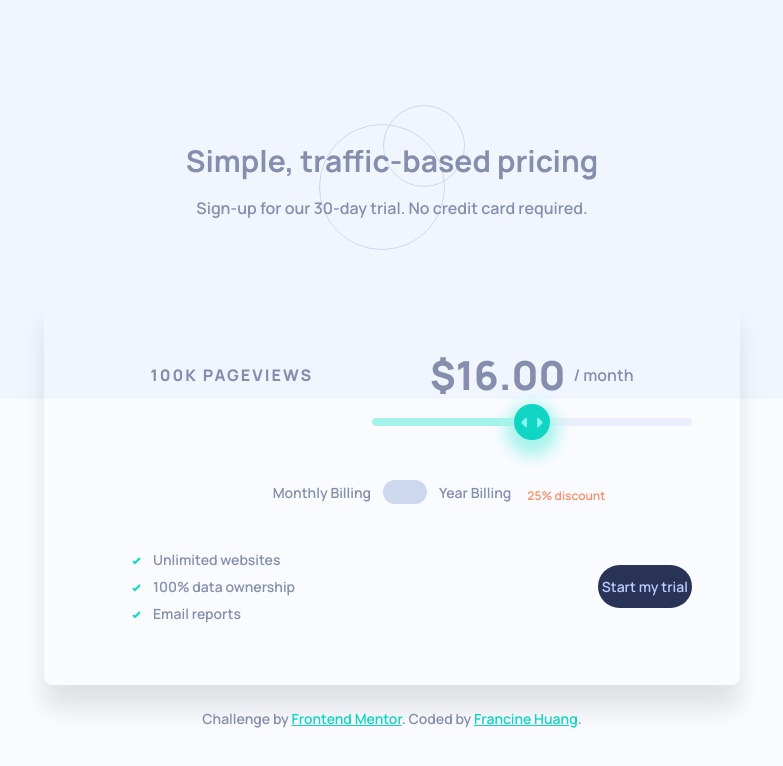
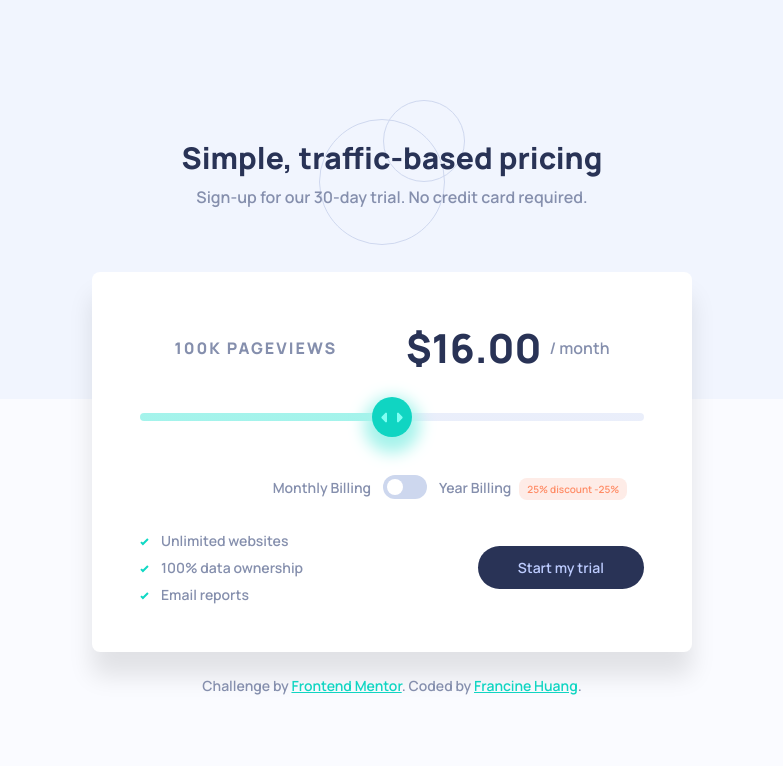
Before and after one commit to FrancineHuang/Interactive-pricing-component, a plain HTML site: page index.html in a window 1280 px wide. Shown: the whole page, without its empty margins (248-1031 px from the left). Drawn offline with Linux system fonts and the light colour scheme.

Commit message:
fix: fix the stylesheet

```diff
--- a/style.css
+++ b/style.css
@@ -1,38 +1,34 @@
-/* ---------- Font import: Manrope ---------- */
-@import url('https://fonts.googleapis.com/css2?family=Manrope:wght@200..800&display=swap');
+@import url('https://fonts.googleapis.com/css2?family=Manrope:wght@600;800&display=swap');
+*{
+    padding: 0;
+    margin: 0;
+    box-sizing: border-box;
+}
+:root{
+    --body-bg: hsl(230, 100%, 99%);
+    --text: hsl(225, 20%, 60%);
+    --empty-slide-bar: hsl(224, 65%, 95%);
+    --slider-hover-bg: hsl(176, 65%, 40%);
+    --toggle-bar: hsl(223, 50%, 87%);
+    --checkbox-hover: hsl(174, 77%, 80%);
+    --checkbox-active: hsl(174, 86%, 45%);
+    --discount-bg: hsl(14, 92%, 95%);
+    --discount-text: hsl(15, 100%, 70%);
+    --button-clr: hsl(226, 100%, 87%);
+    --button-bg: hsl(227, 35%, 25%);
+    --white: hsl(0, 0%, 100%);
 
-:root {
-    /* Font Family */
-    --ff-body: "Manrope", sans-serif;
-
-    /* Font Size */
-    --fs-xs: 0.75rem;       /*12px*/
-    --fs-s: 0.815rem;       /*13px*/
-    --fs-l: 1.25rem;        /*20px*/
-    --fs-xl: 2rem;          /*32px*/
-
-    /* Primary Colors */
-    --soft-cyan: hsl(174, 77%, 80%);
-    --strong-cyan: hsl(174, 86%, 45%);
-    --light-grayish-red: hsl(14, 92%, 95%);
-    --light-red: hsl(15, 100%, 70%);
-    --pale-blue: hsl(226, 100%, 87%);
-
-    /* Neutral Colors */
-    --white: hsl (0, 0%, 100%);
-    --very-pale-blue: hsl(230, 100%, 99%);
-    --light-grayish-blue-a: hsl(224, 65%, 95%);
-    --light-grayish-blue-b: hsl(223, 50%, 87%);
-    --grayish-blue: hsl(225, 20%, 60%);
-    --dark-desaturated-blue: hsl(227, 35%, 25%);
+    --fs-xs: 0.75rem;           /*12px*/
+    --fs-s: 0.8125rem;          /*13px*/
+    --fs-l: 1.25rem;            /*20px*/
+    --fs-xl: 2rem;              /*32px*/
 }
-
-body {
+body{
     min-height: 100vh;
-    color: var(--grayish-blue);
-    background: url("images/bg-pattern.svg") no-repeat, var(--very-pale-blue);
+    color: var(--text);
+    background: url('./images/bg-pattern.svg') no-repeat, var(--body-bg);
     font-size: var(--fs-s);
-    font-family: var(--ff-body);
+    font-family: 'Manrope', sans-serif;
     font-weight: 600;
     display: flex;
     flex-direction: column;
@@ -40,316 +36,309 @@ body {
     align-items: center;
     text-align: center;
 }
-
-header {
-    background: url("images/pattern-circles.svg") no-repeat center;
+header{
+    background: url('./images/pattern-circles.svg') no-repeat center;
     padding: 3rem 0;
     margin-top: 2rem;
 }
-
-header h1 {
+header h1{
     color: var(--button-bg);
     font-size: var(--fs-l);
-    margin-bottom: 0.5rem;
+    margin-bottom: .5rem;
 }
-
-main {
+main{
     max-width: 600px;
     width: 100%;
     background: var(--white);
     padding: 2rem 1.5rem;
-    border-radius: 0.5rem;
+    -webkit-border-radius: .5rem;
+    -moz-border-radius: .5rem;
+    -ms-border-radius: .5rem;
+    -o-border-radius: .5rem;
+    border-radius: .5rem;
     box-shadow: 0 3px 3px 0 rgba(0, 0, 0, 0.1);
 }
-
-main form .range-container .view-container {
+main form .range-container .view-container{
     font-size: var(--fs-s);
     font-weight: 800;
     text-transform: uppercase;
     letter-spacing: 2px;
 }
-/* ---------- Range Container ---------- */
 
-.range-container input {
+/* ----------range-input---------- */
+
+.range-container input[type='range'] {
     width: 100%;
-    height: 0.5rem;
+    height: .5rem;
     background: linear-gradient(
         to right,
-        var(--soft-cyan) 0%,
-        var(--soft-cyan) 50%,
-        var(--light-grayish-blue-a) 50%,
-        var(--light-grayish-blue-a) 100%
-    );
+        var(--checkbox-hover) 0%,
+        var(--checkbox-hover) 50%,
+        var(--empty-slide-bar) 50%,
+        var(--empty-slide-bar) 100%
+        );
     margin: 2.25rem 0;
-    border-radius: 0.5rem;
+    -webkit-border-radius: .5rem;
+    -moz-border-radius: .5rem;
+    -ms-border-radius: .5rem;
+    -o-border-radius: .5rem;
+    border-radius: .5rem;
     outline: none;
+    -webkit-appearance: none;
+    -moz-appearance: none;
     appearance: none;
 }
-
-input::-webkit-slider-thumb {
+input[type='range']::-webkit-slider-thumb {
     width: 2.25rem;
     height: 2.25rem;
-    background: url(images/icon-slider.svg) no-repeat center, var(--strong-cyan);
+    background: url('./images/icon-slider.svg') no-repeat center, var(--checkbox-active);
     border-radius: 50%;
-    box-shadow: 0 0.5rem 1rem 0.5rem hsla(174, 77%, 80%);
+    box-shadow: 0 .5rem 1rem .5rem hsla(174, 77%, 80%);
     cursor: pointer;
+    -webkit-appearance: none;
+    -moz-appearance: none;
     appearance: none;
 }
-
-input::-webkit-slider-thumb:hover {
-    background-color: var(--strong-cyan);
+input[type='range']::-webkit-slider-thumb:hover{
+    background-color: hsl(174, 86%, 50%);
 }
-
-input::-webkit-slider-thumb:active {
-    background-color: hsl(176, 65%, 40%);
+input[type='range']::-webkit-slider-thumb:active{
+    background-color: var(--slider-hover-bg);
 }
-
-.range-container .price-container {
+.range-container .price-container{
     display: flex;
     justify-content: center;
     align-items: center;
-    gap: 0.5rem;
+    gap: .5rem;
 }
-
-.price-container #price {
+.price-container #price{
     color: var(--button-bg);
     font-size: var(--fs-xl);
     font-weight: 800;
 }
-
-form .switch-container {
+form .switch-container{
     display: flex;
     justify-content: center;
     align-items: center;
-    gap: 0.75rem;
-    margin: 1.5rem 0;
+    gap: .75rem;
+    margin: 1.5rem 0 1.5rem 0;
     position: relative;
 }
-
-.switch-container > span {
+.switch-container > span{
     font-size: var(--fs-xs);
 }
-
-span .yearly {
+span .yearly{
     position: absolute;
-    color: var(--light-red);
-    background-color: var(--very-pale-blue);
+    color: var(--discount-text);
+    background: var(--discount-bg);
     font-size: 10px;
-    padding: 0.25rem 0.5rem;
-    margin-left: 0.5rem;
-    border-radius: 0.5rem;
+    padding: .25rem .5rem;
+    margin-left: .5rem;
+    -webkit-border-radius: .5rem;
+    -moz-border-radius: .5rem;
+    -ms-border-radius: .5rem;
+    -o-border-radius: .5rem;
+    border-radius: .5rem;
 }
-
-.yearly-mobile {
+.yearly--mobile{
     display: inline;
 }
-
-.yearly-desktop {
+.yearly--desktop{
     display: none;
 }
-
 .switch-container .switch {
     position: relative;
     width: 2.5rem;
     height: 1.25rem;
 }
 
-
-/* ---------- Switch Component ---------- */
+/* ----------switch-input---------- */
 
 .switch #switch-input {
     opacity: 0;
     width: 0;
     height: 0;
 }
-
 .switch .slider {
     position: absolute;
     inset: 0;
-    background: var(--light-grayish-blue-b);
+    background: var(--toggle-bar);
+    -webkit-border-radius: 1.5rem;
+    -moz-border-radius: 1.5rem;
+    -ms-border-radius: 1.5rem;
+    -o-border-radius: 1.5rem;
     border-radius: 1.5rem;
+    -webkit-transition: all .2s ease-out;
+    -moz-transition: all .2s ease-out;
+    -ms-transition: all .2s ease-out;
+    -o-transition: all .2s ease-out;
     transition: all .2s ease-out;
     cursor: pointer;
 }
-
 .slider:before {
     position: absolute;
     content: "";
-    left: 0.25rem;
-    bottom: 0.25rem;
-    height: 0.75rem;
-    width: 0.75rem;
+    left: .25rem;
+    bottom: .25rem;
+    height: .75rem;
+    width: .75rem;
     background: var(--white);
+    -webkit-border-radius: 50%;
+    -moz-border-radius: 50%;
+    -ms-border-radius: 50%;
+    -o-border-radius: 50%;
     border-radius: 50%;
-    transition: all 0.2s ease-out;
+    -webkit-transition: all .2s ease-out;
+    -moz-transition: all .2s ease-out;
+    -ms-transition: all .2s ease-out;
+    -o-transition: all .2s ease-out;
+    transition: all .2s ease-out;
 }
-
-#switch-input:hover + .slider {
-    background: var(--soft-cyan);
+#switch-input:hover + .slider{
+    background: var(--checkbox-hover);
 }
-
 #switch-input:checked + .slider {
-    background: var(--strong-cyan);
+    background: var(--checkbox-active);
 }
-
 #switch-input:checked + .slider:before {
+    -webkit-transform: translate(1.25rem);
+    -moz-transform: translate(1.25rem);
+    -ms-transform: translate(1.25rem);
+    -o-transform: translate(1.25rem);
     transform: translate(1.25rem);
 }
-
-form hr {
+form hr{
     display: block;
     height: 1px;
     border: 0;
-    border-top: 2px solid var(--light-grayish-blue-a);
+    border-top: 2px solid var(--empty-slide-bar);
     margin: 1.5rem 0;
 }
-
-form .feature-container {
+form .feature-container{
     display: flex;
     flex-direction: column;
     gap: 2rem;
 }
-
-.feature-container ul {
+.feature-container ul{
     list-style-type: none;
     display: grid;
-    gap: 0.5rem;
+    gap: .5rem;
     font-size: var(--fs-xs);
 }
-
-ul li img {
-    margin-right: 0.75rem;
+ul li img{
+    margin-right: .75rem;
 }
-
-.feature-container button {
+.feature-container button{
     width: max-content;
-    color: var(--pale-blue);
-    background-color: var(--dark-desaturated-blue);
+    color: var(--button-clr);
+    background: var(--button-bg);
     font-size: var(--fs-xs);
-    font-family: var(--ff-body);
+    font-family: 'Manrope', sans-serif;
     font-weight: 600;
-    padding: 0.75rem 0.25rem;
+    padding: .75rem 2.5rem;
     margin: 0 auto;
     border: none;
+    -webkit-border-radius: 1.5rem;
+    -moz-border-radius: 1.5rem;
+    -ms-border-radius: 1.5rem;
+    -o-border-radius: 1.5rem;
     border-radius: 1.5rem;
     cursor: pointer;
 }
-
-.feature-container button:hover {
+.feature-container button:hover{
     color: var(--white);
 }
-
-.attribution {
+.attribution{
     font-size: var(--fs-xs);
     margin-bottom: 1rem;
 }
-
-.attribution a {
-    color: var(--strong-cyan);
+.attribution a{
+    color: var(--checkbox-active);
 }
-
-.attribution a:hover {
+.attribution a:hover{
     text-decoration: none;
 }
 
+/* ----------media-queries---------- */
 
-/* ---------- Media Queries ---------- */
-@media (min-width: 350px) {
-    main {
+@media(min-width: 370px){
+    main{
         width: calc(100% - 3rem);
         margin: 1.5rem;
         margin-top: 1rem;
     }
-
-    form hr {
+    form hr{
         width: calc(100% + 3rem);
         margin-left: -1.5rem;
     }
 }
-
-@media(min-width: 750px) {
-    body {
+@media(min-width: 750px){
+    body{
         background-size: 100% auto;
     }
-
-    :root {
+    :root{
         --fs-xs: 0.875rem;          /*13px*/
         --fs-s: 1rem;               /*16px*/
-        --fs-l: 1.875rem;           /*30px*/
+        --fs-l: 1.875rem;          /*30px*/
         --fs-xl: 2.5rem;            /*40px*/
     }
-    header {
+    header{
         margin-top: 0;
     }
-
-    header br {
+    header br{
         display: none;
     }
-
-    main {
+    main{
         padding: 3rem;
         box-shadow: 0 1.5rem 1.5rem 0 rgba(0, 0, 0, 0.1);
     }
-
-    form .range-container {
+    form .range-container{
         display: grid;
         align-items: center;
     }
-
     .range-container .view-container,
-    .range-container .price-container {
+    .range-container .price-container{
         grid-row: 1/2;
-    };
-
-    .range-container input {
+    }
+    .range-container input{
         grid-column: 1/3;
     }
-
-    .range-container input {
+    .range-container input[type='range']{
         margin: 1rem 0 2rem 0;
     }
-
-    .range-container::-webkit-slider-thumb {
+    input[type='range']::-webkit-slider-thumb {
         width: 2.5rem;
         height: 2.5rem;
     }
-
-    form .switch-container {
+    form .switch-container{
         margin: 0 0 2rem 0;
     }
-
     .switch-container .switch {
         width: 2.75rem;
         height: 1.5rem;
     }
-
-    .slider:before {
+    .slider:before{
         width: 1rem;
         height: 1rem;
     }
-
-    .yearly-mobile {
+    .yearly--mobile{
         display: none;
     }
-
-    .yearly-desktop {
+    .yearly--desktop{
         font-size: 12px;
         display: inline;
     }
-
-    form hr {
+    form hr{
         width: calc(100% + 6rem);
         margin-left: -3rem;
     }
-
-    form .feature-container {
+    form .feature-container{
         flex-direction: row;
         justify-content: space-between;
         align-items: center;
         text-align: left;
     }
-
-    .feature-container button {
+    .feature-container button{
         margin: 0;
     }
 }
```
